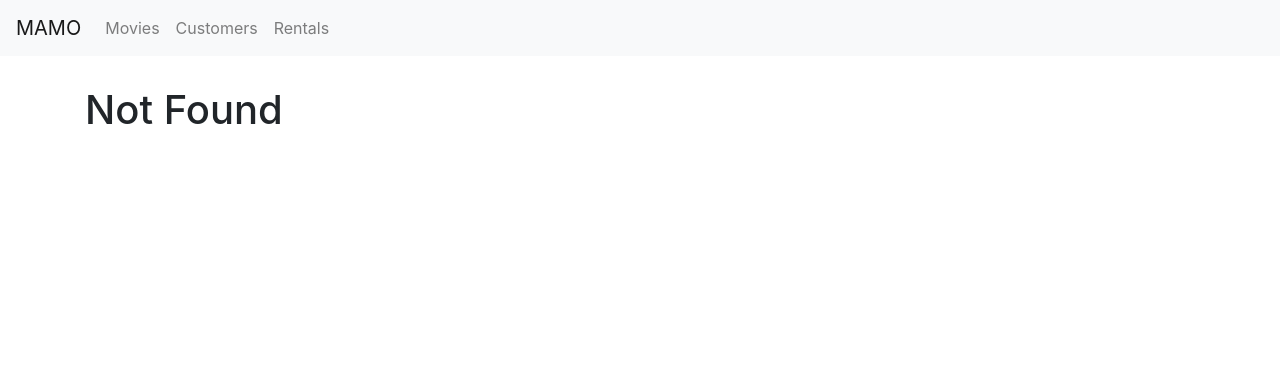
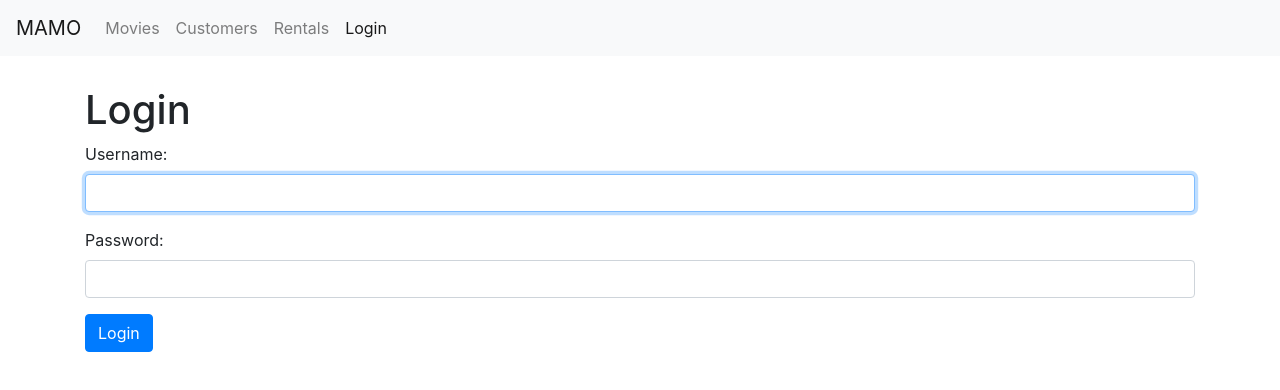
Before and after one commit to honorezemagho/moma, a React (Create React App) app: page /login in a window 1280 px wide. Before the commit this address led to /not-found. Shown: the top 390 px of the page. Built offline with nearby package versions, Linux system fonts and the light colour scheme.

Commit message:
adding LoginForm Component and register it in App.js and add it to navbar

```diff
--- a/src/App.js
+++ b/src/App.js
@@ -6,7 +6,9 @@ import Customers from "./components/customers";
 import Rentals from "./components/rentals";
 import NotFound from "./components/not-Found";
 import NavBar from "./components/navBar";
+import LoginForm from "./components/loginForm";
 import './App.css';
+
 
 class App extends Component{
    render(){
@@ -15,6 +17,7 @@ class App extends Component{
       <NavBar/>
         <main className="container">
         <Switch>
+        <Route path="/login" component={LoginForm}/>
         <Route path="/movies/:id" component={MovieForm}/>
         <Route path="/movies" component={Movies}/>
         <Route path="/customers" component={Customers}/>
--- /dev/null
+++ b/src/components/loginForm.jsx
@@ -0,0 +1,29 @@
+import React, {Component} from 'react';
+
+class LoginForm extends Component{
+
+    username = React.createRef();
+    handleSubmit = e => {
+        e.preventDefault();
+        const username = this.username.current.value;
+        console.log('submitted');
+    }
+
+    render(){
+    return( <div>
+        <h1>Login</h1>
+        <form onSubmit={this.handleSubmit}>
+            <div className="form-group">
+                <label htmlFor="username">Username: </label>
+                <input ref={this.username} id="username" type="text" className="form-control" autoFocus/>
+            </div>
+            <div className="form-group">
+                <label htmlFor="password">Password: </label>
+                <input id="password" type="text" className="form-control"/>
+            </div>
+        <button className="btn btn-primary">Login</button>
+        </form>
+    </div>)};
+}
+
+export default LoginForm;
--- a/src/components/navBar.jsx
+++ b/src/components/navBar.jsx
@@ -21,6 +21,7 @@ class NavBar extends Component{
                     <NavLink className="nav-item nav-link" to="/movies">Movies</NavLink>
                     <NavLink className="nav-item nav-link" to="/customers">Customers</NavLink>
                     <NavLink className="nav-item nav-link" to="/rentals">Rentals</NavLink>
+                    <NavLink className="nav-item nav-link" to="/login">Login</NavLink>
                 </div>
             </div>
         </nav>);
```
